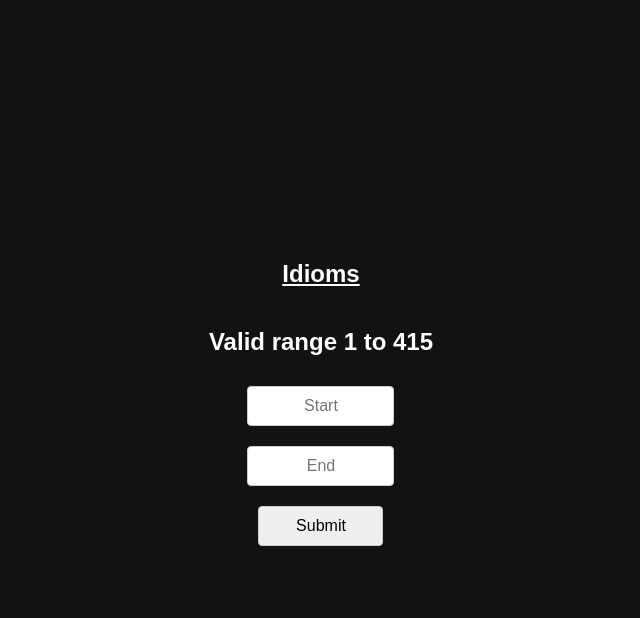
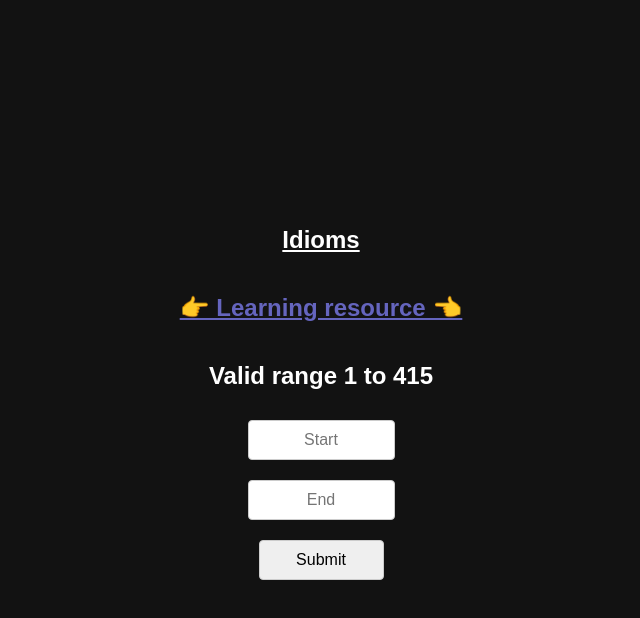
Before and after one commit to vinay-temp/ows-vocab, a plain HTML site: page index.html in a window 1280 px wide. Both pictures are taken after a click on the button "Idioms". Shown: the whole page, without its empty margins (319-959 px from the left). Drawn offline with Linux system fonts and the light colour scheme.

Commit message:
Add files via upload

```diff
--- a/index.html
+++ b/index.html
@@ -20,6 +20,7 @@
 
     <form id="form" class="hidden">
         <h1><u id="title"></u></h1>
+        <h2><a target="_blank" id="learn-resource" href="https://drive.google.com/file/d/1BrAQJvn-EOztbpQ4iOkn5pgGWidC_0GI/view?usp=drive_link">👉 Learning resource 👈</a></h2>
         <h2 id="range"></h2>
         <input id="start" type="number" required min="1" placeholder="Start">
         <input id="end" type="number" required min="10" placeholder="End">
--- a/script.js
+++ b/script.js
@@ -1,9 +1,20 @@
 var CATEGORY = {
-  ows: ["One Word Substitution", 516, ows_questions, ows_answers],
-  idioms: ["Idioms", 415, idioms_questions, idioms_answers],
-  syno: ["Synonyms", 0, syno_questions, syno_answers],
-  anto: ["Antonyms", 0, anto_questions, anto_answers],
-  mixed: ["Mixed Questions", 0, [], []],
+  ows: [
+    "One Word Substitution",
+    516,
+    ows_questions,
+    ows_answers,
+    "https://drive.google.com/file/d/1V-2_eM9RfZbq2vLNVqylp1oLAfCAkiHc/view?usp=sharing",
+  ],
+  idioms: [
+    "Idioms",
+    415,
+    idioms_questions,
+    idioms_answers,
+    "https://drive.google.com/file/d/1BrAQJvn-EOztbpQ4iOkn5pgGWidC_0GI/view?usp=sharing",
+  ],
+  syno: ["Synonyms", 0, syno_questions, syno_answers, ""],
+  anto: ["Antonyms", 0, anto_questions, anto_answers, ""],
 };
 
 var questions;
@@ -121,6 +132,7 @@ form.addEventListener("submit", function (event) {
 function updateForm(category) {
     let data = CATEGORY[category]
     document.getElementById("title").innerHTML = data[0];
+    document.getElementById("learn-resource").href = data[4];
     document.getElementById("range").innerHTML = `Valid range 1 to ${data[1]}`;
     questions = data[2];
     answers = data[3];
--- a/styles.css
+++ b/styles.css
@@ -114,3 +114,7 @@ input[type=number] {
 .category:hover {
     background-color: #444444;
 }
+
+a {
+    color: rgb(101, 101, 190);
+}
```
